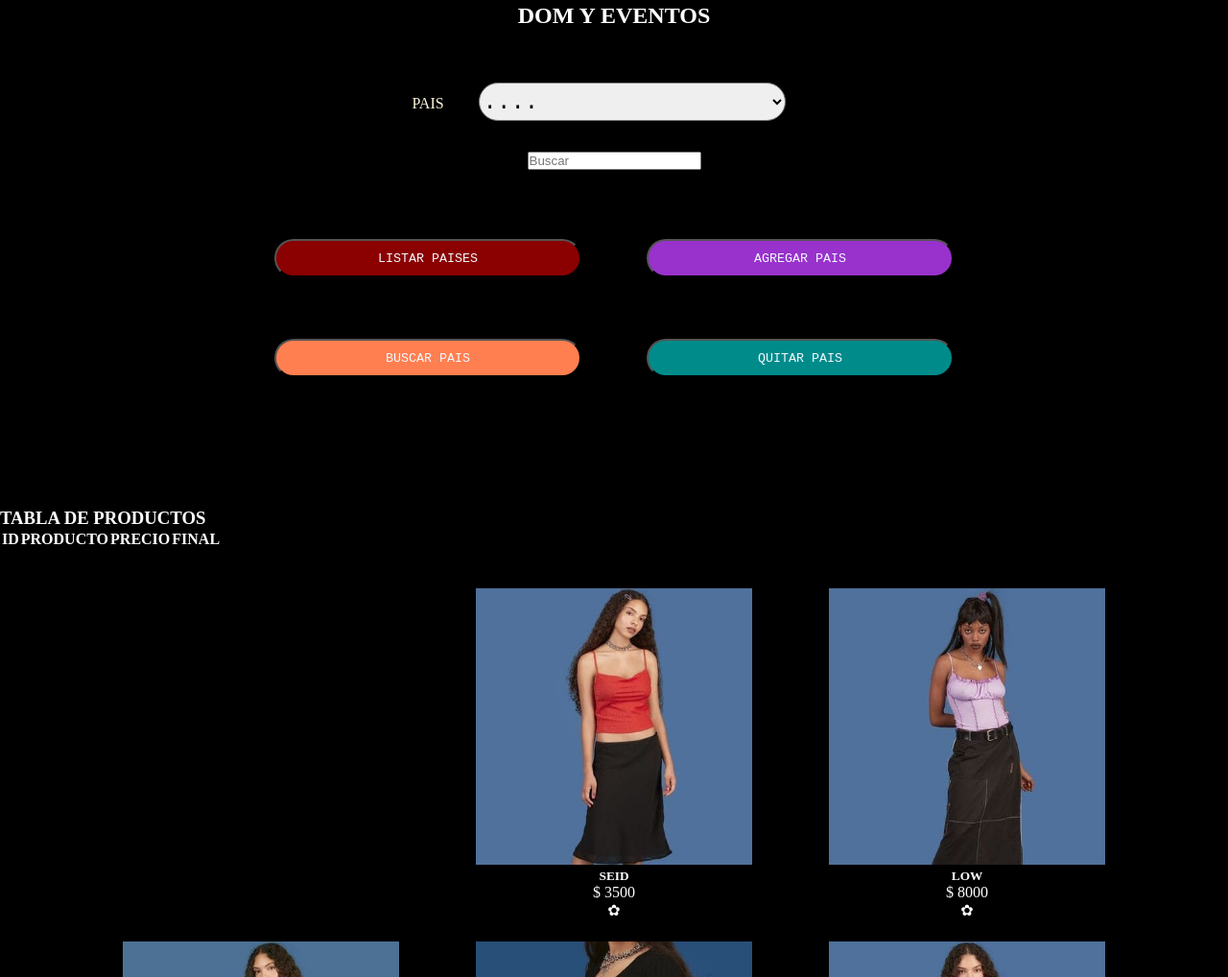
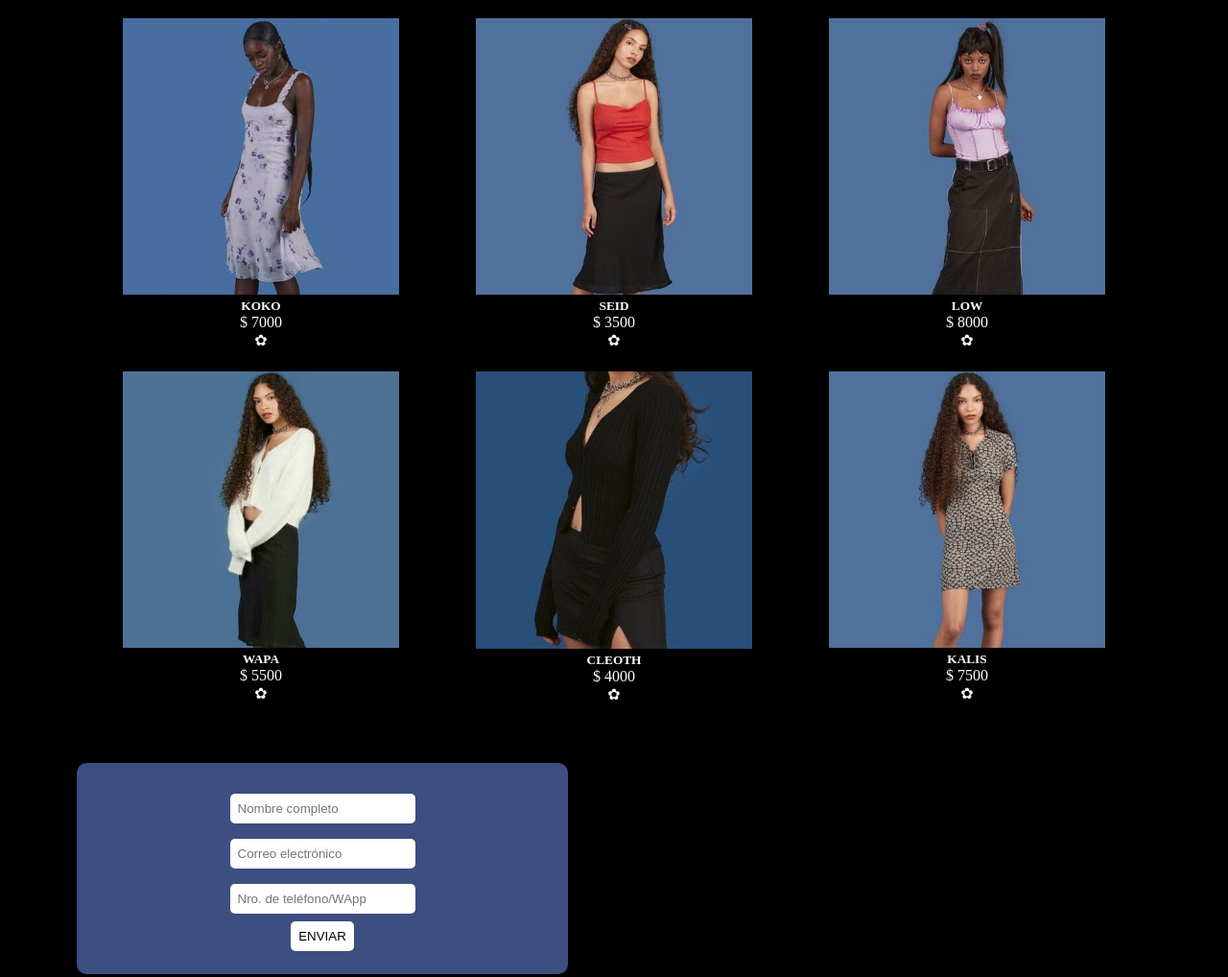
Before and after one commit to lolaSantos/javaScript, a website: page index.html in a window 1280 px wide. Shown: the part 396-1414 px from the top of the page at 96% size. Drawn offline with Linux system fonts and the light colour scheme.

Commit message:
empezandoClaseSTORAGE

```diff
--- a/index.html
+++ b/index.html
@@ -29,7 +29,7 @@
 
 <!-- CLASE DOM -->
 
-    <div class="conectando">
+<!--     <div class="conectando">
       <h2 class="tituloDom">DOM Y EVENTOS</h2>
       <article class="paisesContainer">
         <div class="paisCoContainer">
@@ -58,9 +58,9 @@
           <button class="boton botonCuatro" onclick="quitarPais()">QUITAR PAIS</button>
         </div>
       </div>
-      </article>
+      </article> -->
 
-<div class="contenedorTabla">
+<!-- <div class="contenedorTabla">
   <h3>TABLA DE PRODUCTOS</h3>
   <table class="tabla" >
     <thead class="fila">
@@ -111,7 +111,7 @@
 
 
 
-</div>
+</div> -->
  <!-- TERMINA CLASE DOM -->
 
       <div class="cardContainer">
@@ -154,6 +154,18 @@
         </div>
       </div>
     </main>
+
+    <!-- FORMULARIO DE CONTACTO -->
+
+    <div class="formulario">
+      <input type="text" id="inputNombre" placeholder="Nombre completo">
+      <input type="email" id="inputEmail" placeholder="Correo electrónico">
+      <input type="tel" id="inputTelefono" placeholder="Nro. de teléfono/WApp">
+      <button class="button">ENVIAR</button>
+  </div>
+
+  <!-- FORMULARIO DE CONTACTO -->
+
     <!-- END MAIN -->
     <!-- FOOTER -->
     <div class="footer">
--- a/js/condicionales.js
+++ b/js/condicionales.js
@@ -152,7 +152,7 @@ function quitarPais() {
   }
 */
 
-const IVA = 1.21;
+/* const IVA = 1.21;
 
 class Producto {
   constructor(id, nombre, importe) {
@@ -174,7 +174,7 @@ function generadorAutomatico() {
   productos.push(new Producto(678, "DRESS KALI", 7500));
 }
 
-generadorAutomatico();
+generadorAutomatico(); */
 /*
 
   const carrito = [];
--- a/js/dom.js
+++ b/js/dom.js
@@ -1,6 +1,6 @@
 //DOM PRODUCTOS
 
-const tbody = document.querySelector("tbody");
+/* const tbody = document.querySelector("tbody");
 
 const productos = [];
 
@@ -38,11 +38,11 @@ function generarListenerID() {
       });
     });
   }
-}
+} */
 
 //PROBANDO EN MI PROYECTO (msalio mal)
 
-const divPrenda = document.querySelector("div.card");
+/* const divPrenda = document.querySelector("div.card");
 
 function carritoPrendas(producto) {
   return `<div class="card">
@@ -74,4 +74,43 @@ function generarElCarrito() {
       });
     });
   }
+} */
+
+const carrito = []
+const container = document.querySelector("div.container")
+
+const activarBotonesAdd = ()=> { //ASIGNO EL EVENTO CLICK EN TODOS LOS BOTONES DE LAS CARDS
+    const botonesAdd = document.querySelectorAll(".button.button-outline.button-add")
+          botonesAdd.forEach(btn => btn.addEventListener("click", (e)=> agregarAlCarrito(e)))
 }
+
+const cargarMisProductos = ()=> { //RECORRO ARRAY Y ARMO LAS CARDS, PARA CARGARLAS EN PANTALLA
+    container.innerHTML = ""
+    productos.forEach(producto => container.innerHTML += retornoCard(producto))
+    activarBotonesAdd()           //activo el evento click en los botones
+}
+cargarMisProductos()
+
+const agregarAlCarrito = (e)=> {  //AGREGAR UN PRODUCTO AL CARRITO
+    let resultado = productos.find(prod => prod.nombre === e.target.id)
+        if (resultado !== undefined) {
+            carrito.push(resultado)
+            guardarCarrito()
+            // console.clear()
+            // console.table(carrito)
+        }
+}
+
+const guardarCarrito = ()=> {
+    if (carrito.length > 0) { localStorage.setItem("carrito", JSON.stringify(carrito)) }
+}
+
+const recuperarCarrito = ()=> {
+    if (localStorage.getItem("carrito")) {
+        let carritoRecuperado = JSON.parse(localStorage.getItem("carrito"))
+            carritoRecuperado.forEach(producto => carrito.push(producto))
+    } else {
+        console.warn("No se encontró un carrito previamente guardado.")
+    }
+}
+recuperarCarrito()
--- a/js/product.js
+++ b/js/product.js
@@ -1,76 +1,27 @@
-/* const agregarPrendas = () => {
-  let id = prompt("Nombre de la prenda:");
-  let prendaNueva = prompt("Descripción de la prenda:").toUpperCase();
-  let precio = parseFloat(prompt("Precio"));
-  prendas.push(new Producto(id, prendaNueva, precio));
-  listaDePrendas();
-};
-
-function listaDePrendas() {
-  console.table(prendas);
-}
-
-function generadorAutomatico() {
-  prendas.push(new Producto(1234, "KOKO", 8000));
-  prendas.push(new Producto(5678, "SEID", 4000));
-  prendas.push(new Producto(9876, "LOW", 5500));
-  prendas.push(new Producto(5432, "WAPA", 4000));
-  prendas.push(new Producto(1357, "CLEOTH", 3500));
-  prendas.push(new Producto(2468, "KALIS", 7000));
-}
-
-function recorrerProductos() {
-  //debugger
-  prendas.forEach((elemento) => {
-    console.log(elemento);
-  });
-}
-
-function buscarProducto() {
-  let buscar = prompt("Ingresa el producto a buscar:");
-  //debugger
-  let busqueda = prendas.find((elemento) => elemento.nombre.includes(buscar));
-  if (resultado === undefined) {
-    console.warn("No se encontró el producto");
-  } else {
-    console.log(resultado);
-  }
-}
-
-function filtrarProductos() {
-  //let buscar = prompt("¿Qué producto busca?:")
-  //elemento.nombre.includes(buscar)
-  let resultado = prendas.filter((elemento) => elemento.importe > 200000);
-  console.table(resultado);
-  //console.log(resultado)
-}
-
-function proyeccion(porcentaje) {
-  let resultadoProyeccion = productos.map((elemento) => {
-    return {
-      nombre: elemento.nombre,
-      importe: elemento.importe,
-      proyeccion: elemento.importe * porcentaje,
-      descuento10: elemento.importe * 0.9,
-    };
-  });
-  console.table(resultado);
-}
-
-function totalCarrito() {
-  //debugger
-  let total = carrito.reduce(
-    (acc, elemento) => acc + elemento.importe * elemento.cantidad,
-    0
-  );
-  console.log("El total del carrito es:", total);
-}
-
-function quitarPais() {
-    let paisAquitar = prompt("Ingresa el país a quitar de la lista:")
-    let posicion = paises.indexOf(paisAquitar) //ubica el índice de un elemento
-        if (posicion > -1) {
-            let paisQuitado = paises.splice(posicion, 1) //quita un elemento desde un índice específico
-            console.log(paisQuitado)
-        }
-} */
+const productos = [
+  {
+      imagen: "👗",
+      nombre: "Vestido",
+      precio: 2200
+  },
+  {
+      imagen: "👚",
+      nombre: "Remera",
+      precio: 200
+  },
+  {
+      imagen: "👘",
+      nombre: "Kimono",
+      precio: 280
+  },
+  {
+      imagen: "👖",
+      nombre: "Jean",
+      precio: 350
+  },
+  {
+      imagen: "🧥",
+      nombre: "Saco",
+      precio: 320
+  },
+]
--- a/js/storage.js
+++ b/js/storage.js
@@ -0,0 +1,33 @@
+const inputNombre = document.querySelector("#inputNombre");
+const inputEmail = document.querySelector("#inputEmail");
+const inputTelefono = document.querySelector("#inputTelefono");
+const btnEnviar = document.querySelector("button.button");
+
+const almacenarDatos = () => {
+  debugger;
+  if (inputNombre.value.trim() !== "") {
+    localStorage.setItem("Nombre", inputNombre.value);
+  }
+  if (inputEmail.value.trim() !== "") {
+    localStorage.setItem("Email", inputEmail.value);
+  }
+  if (inputTelefono.value.trim() !== "") {
+    localStorage.setItem("Telefono", inputTelefono.value);
+  }
+};
+
+const recuperarDatos = () => {
+  if (localStorage.getItem("Nombre")) {
+    inputNombre.value = localStorage.getItem("Nombre");
+  }
+  if (localStorage.getItem("Email")) {
+    inputEmail.value = localStorage.getItem("Email");
+  }
+  if (localStorage.getItem("Telefono")) {
+    inputTelefono.value = localStorage.getItem("Telefono");
+  }
+};
+
+btnEnviar.addEventListener("click", almacenarDatos);
+
+document.addEventListener("DOMContentLoaded", recuperarDatos);
--- a/scss/envio/_conectando.scss
+++ b/scss/envio/_conectando.scss
@@ -57,3 +57,33 @@
     border: 2px rgb(141, 0, 0);
   }
 }
+
+/* FORMULARIO */
+
+.formulario {
+  height: auto;
+  width: 40%;
+  padding: 3vh;
+  margin: 10vh;
+  border-radius: 10px;
+  background-color: rgb(61, 78, 129);
+  font-family: "Courier New", Courier, monospace;
+  align-items: center;
+  display: flex;
+  justify-content: center;
+  flex-direction: column;
+
+  input {
+    padding: 1vh;
+    margin: 1vh;
+    border-radius: 5px;
+    border: 1px grey;
+    background-color: white;
+  }
+  button {
+    border-radius: 5px;
+    border: 1px grey;
+    padding: 1vh;
+    background-color: white;
+  }
+}
```
Also changed, not shown: css/style.css, 1 other file.
